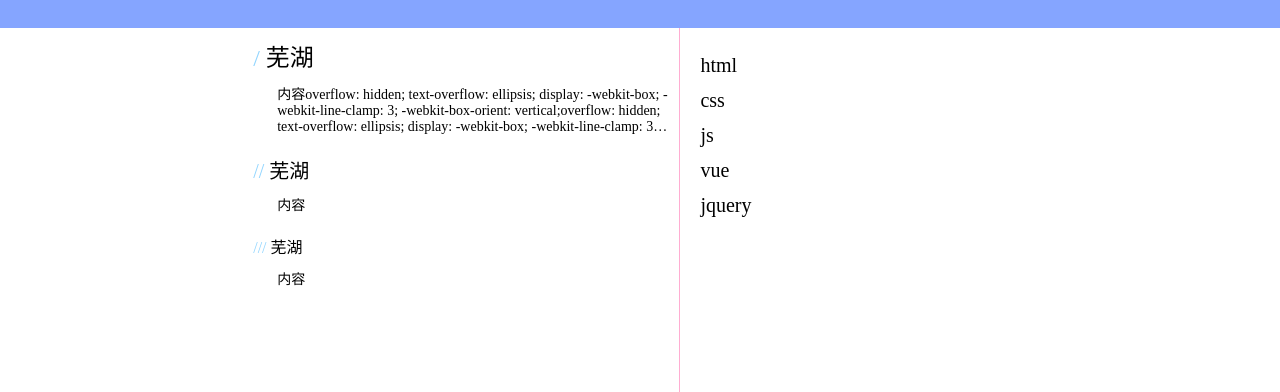
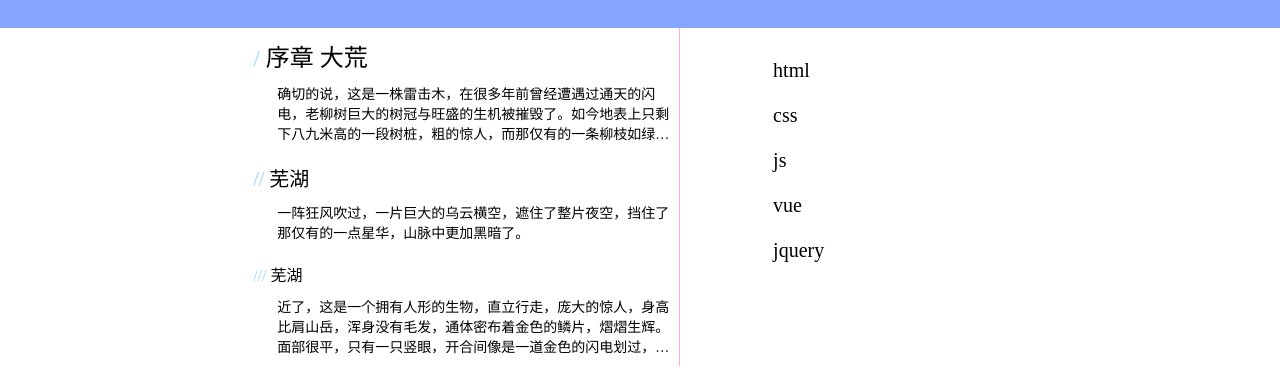
Before and after one commit to Worried-rabbit/Worried-rabbit.github.io, a plain HTML site: page home.html in a window 1280 px wide. Shown: the part 124-516 px from the top of the page. Drawn offline with Linux system fonts and the light colour scheme.

Commit message:
增加了一个页面

```diff
--- a/css/home.css
+++ b/css/home.css
@@ -41,9 +41,7 @@ body {
 }
 
 .main-body {
-    /* background-color: #85a5ff; */
     width: 60vw;
-    height: 800px;
     display: flex;
 }
 
@@ -107,7 +105,8 @@ body {
 
 .nav {
     cursor: pointer;
-    width: 100%;
+    width: 50%;
     height: 35px;
     line-height: 35px;
+    padding: 5px 10px;
 }
--- a/home.html
+++ b/home.html
@@ -24,24 +24,23 @@
             <div class="main-body">
                 <div class="main_content">
                     <div class="content_one">
-                        <span>芜湖</span>
+                        <span> 序章 大荒</span>
                         <div class="content_text content_size">
-                            内容overflow: hidden; text-overflow: ellipsis; display: -webkit-box; -webkit-line-clamp: 3; -webkit-box-orient: vertical;overflow: hidden; text-overflow: ellipsis; display: -webkit-box; -webkit-line-clamp: 3; -webkit-box-orient: vertical;overflow: hidden;
-                            text-overflow: ellipsis; display: -webkit-box; -webkit-line-clamp: 3; -webkit-box-orient: vertical;
+                            确切的说，这是一株雷击木，在很多年前曾经遭遇过通天的闪电，老柳树巨大的树冠与旺盛的生机被摧毁了。如今地表上只剩下八九米高的一段树桩，粗的惊人，而那仅有的一条柳枝如绿霞神链般，光晕弥漫，笼罩与守护住了整个村子，令这片栖居地朦朦胧胧，犹若一片仙乡，在这大荒中显得很神秘。
                         </div>
                     </div>
 
                     <div class="content_two">
                         <span> 芜湖</span>
                         <div class="content_text content_size">
-                            内容
+                            一阵狂风吹过，一片巨大的乌云横空，遮住了整片夜空，挡住了那仅有的一点星华，山脉中更加黑暗了。
                         </div>
                     </div>
 
                     <div class="content_three">
                         <span> 芜湖</span>
                         <div class="content_text content_size">
-                            内容
+                            近了，这是一个拥有人形的生物，直立行走，庞大的惊人，身高比肩山岳，浑身没有毛发，通体密布着金色的鳞片，熠熠生辉。面部很平，只有一只竖眼，开合间像是一道金色的闪电划过，犀利慑人。整体血气如海，宛如一尊神魔！
                         </div>
                     </div>
                 </div>
```
